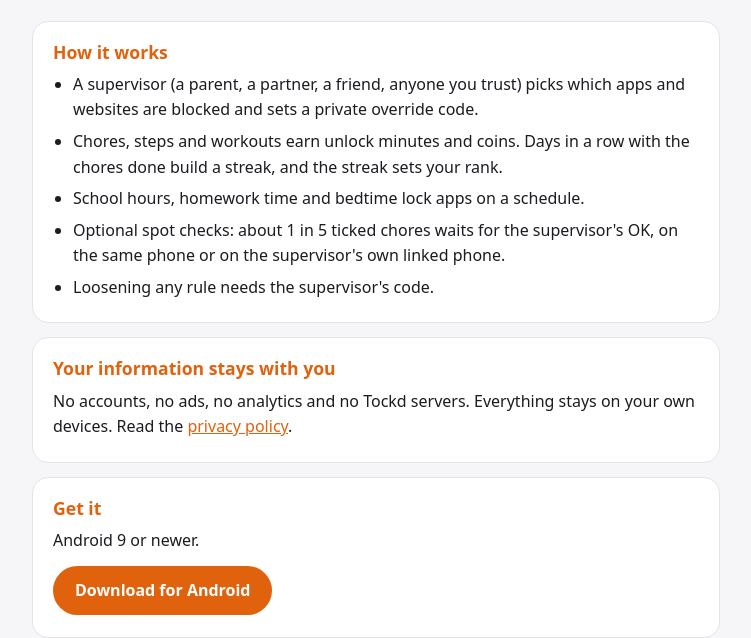
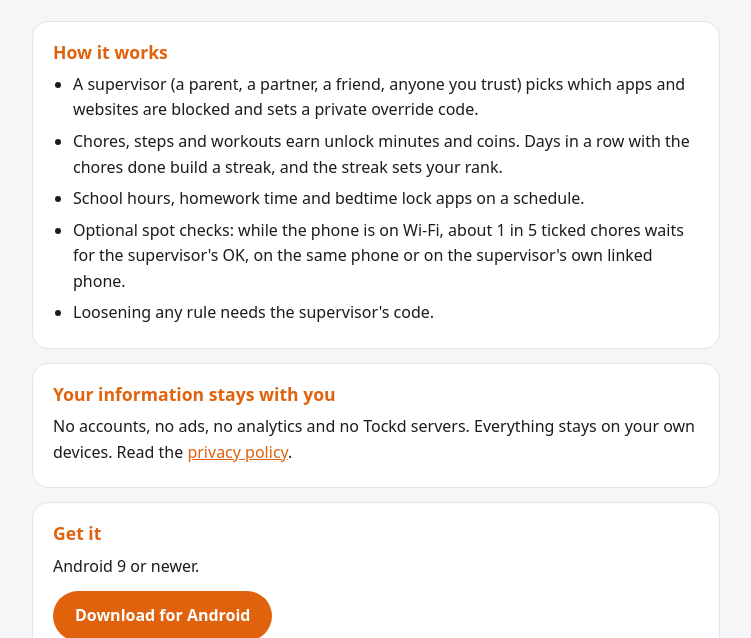
Before and after one commit to ChaosWolfLord/tockd, a plain HTML site: page docs/index.html in a window 1280 px wide. Shown: the part 162-800 px from the top of the page, without its empty margins (264-1015 px from the left). Drawn offline with Linux system fonts and the light colour scheme.

Commit message:
Website: update index.html

```diff
--- a/docs/index.html
+++ b/docs/index.html
@@ -36,7 +36,7 @@
   <li>A supervisor (a parent, a partner, a friend, anyone you trust) picks which apps and websites are blocked and sets a private override code.</li>
   <li>Chores, steps and workouts earn unlock minutes and coins. Days in a row with the chores done build a streak, and the streak sets your rank.</li>
   <li>School hours, homework time and bedtime lock apps on a schedule.</li>
-  <li>Optional spot checks: about 1 in 5 ticked chores waits for the supervisor's OK, on the same phone or on the supervisor's own linked phone.</li>
+  <li>Optional spot checks: while the phone is on Wi-Fi, about 1 in 5 ticked chores waits for the supervisor's OK, on the same phone or on the supervisor's own linked phone.</li>
   <li>Loosening any rule needs the supervisor's code.</li>
 </ul>
 </section>
```
